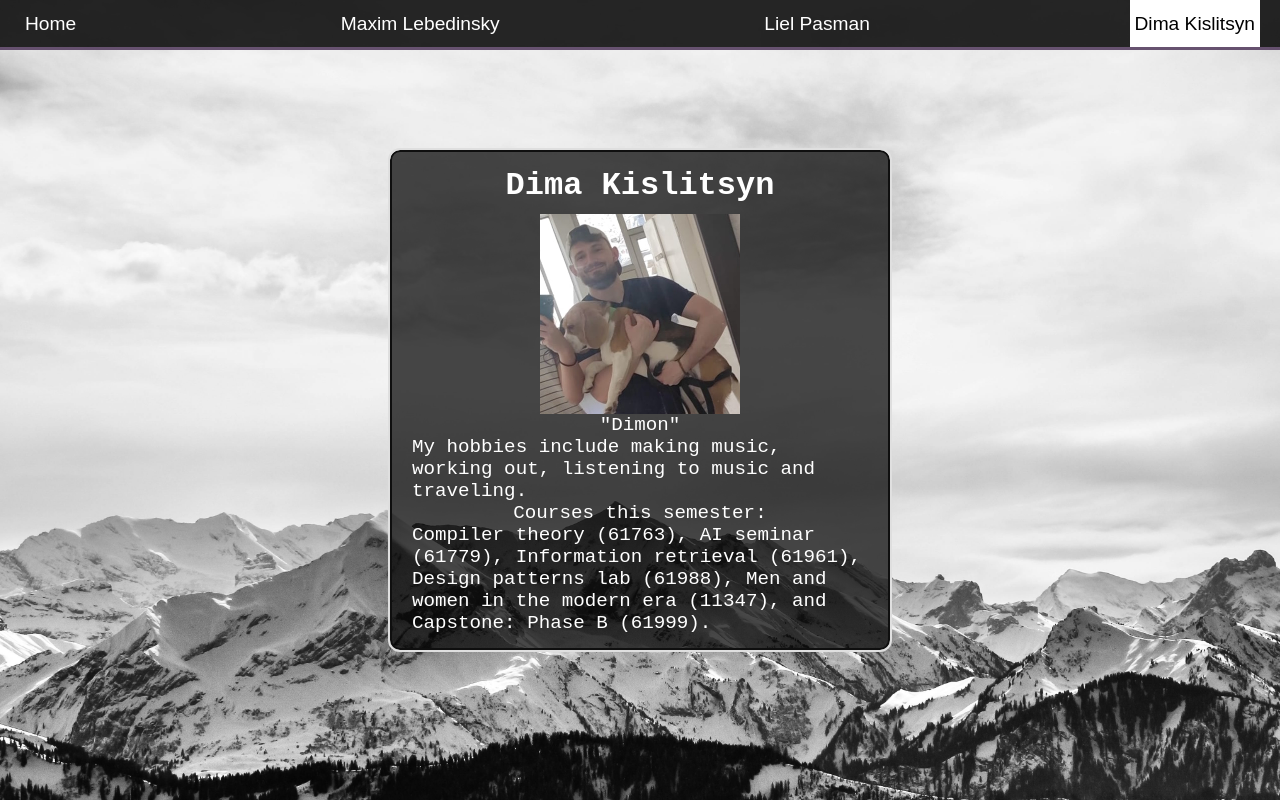
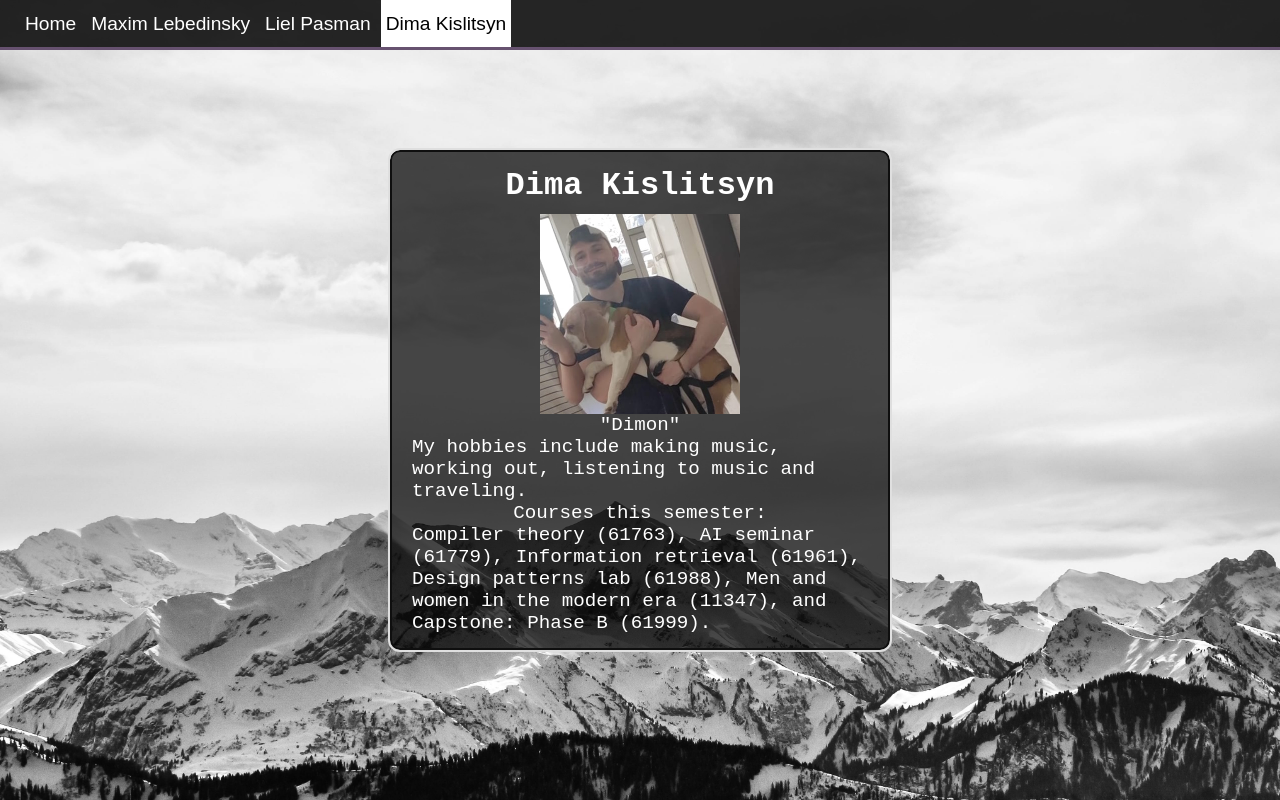
Before and after one commit to MaximL98/CrawlingInMyProtein.github.io, a plain HTML site: page Dima.html in a window 1280 px wide. Drawn offline with Linux system fonts and the light colour scheme; a script that the page names is missing.

Commit message:
Improved navbar looks

```diff
--- a/nav.css
+++ b/nav.css
@@ -5,7 +5,6 @@
     position: fixed;
 
     display: flex;
-    justify-content: space-between;
     align-items: center;
     background-color: rgba(0, 0, 0, 0.849);
     border-width: 20px;
@@ -24,7 +23,7 @@
     height: 100%;
     display: flex;
     align-items: center;
-
+    margin-right: 5px;
 }
 
 .navbar_div:hover{
@@ -48,6 +47,7 @@
     background-color: #ffffff;
     padding-left: 5px;
     padding-right: 5px;
+    margin-right: 5px;
 
 }
 
```
